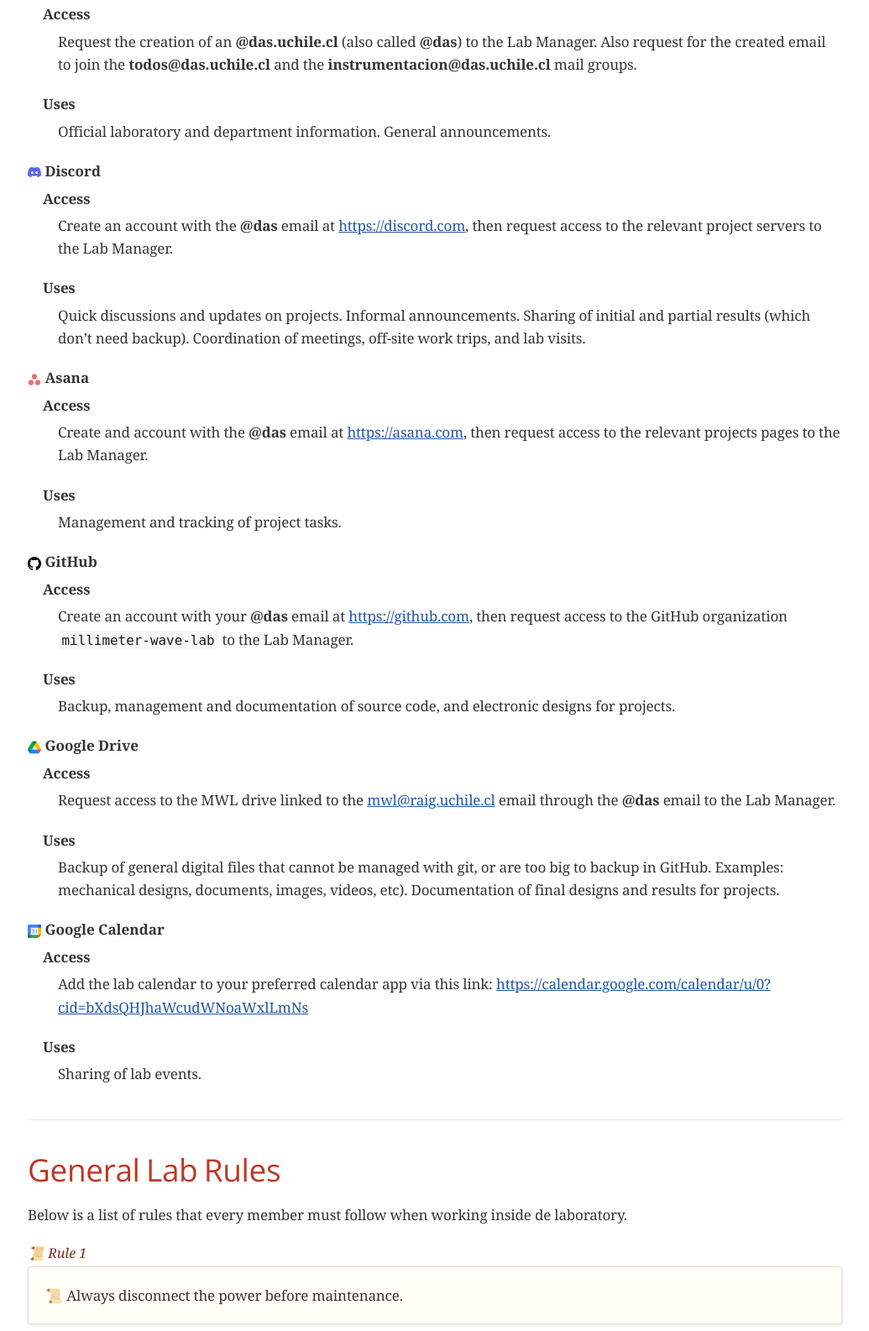
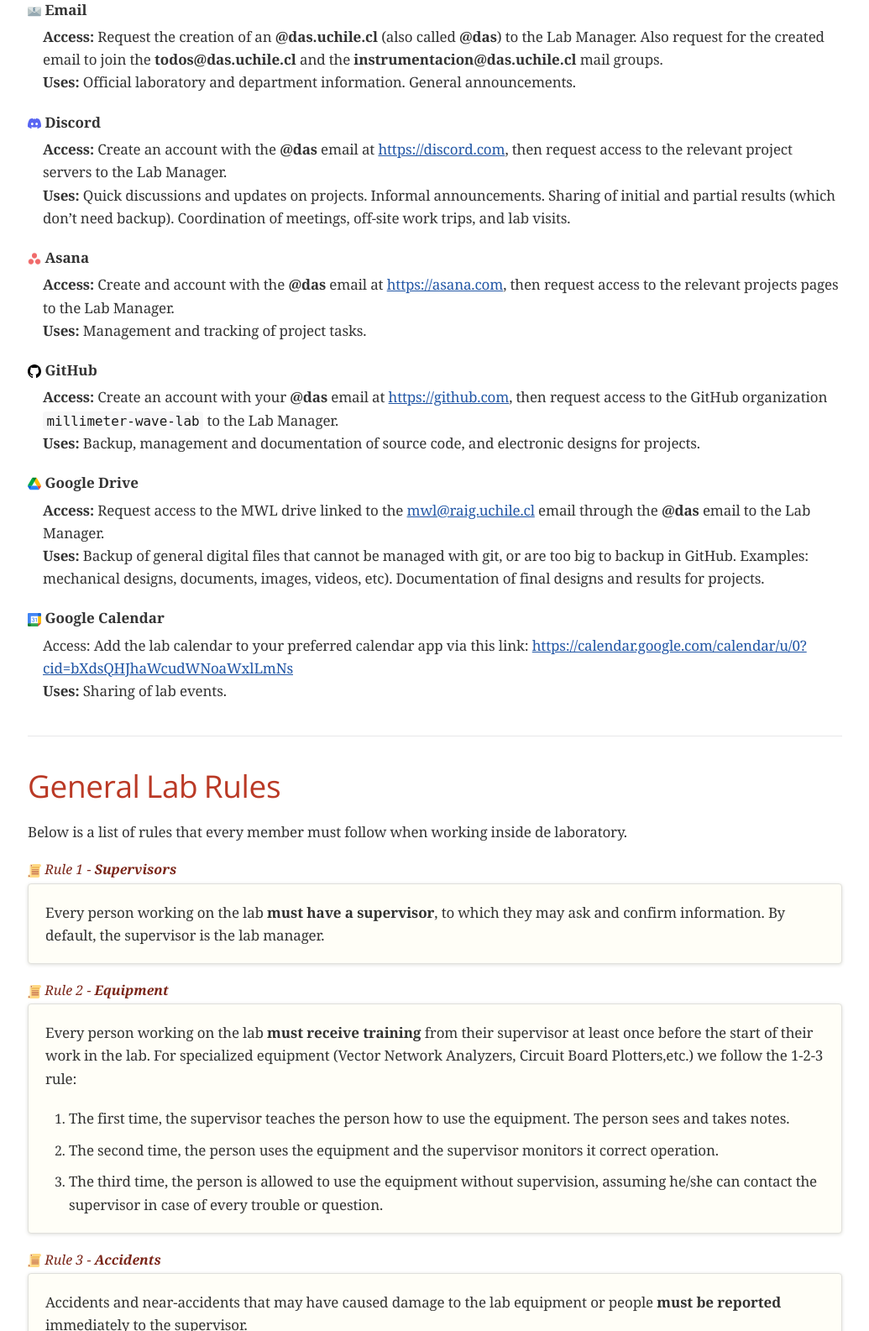
Before and after one commit to millimeter-wave-lab/MWL-Manual, a plain HTML site: page manual.html in a window 1280 px wide. Shown: the part 1215-2800 px from the top of the page at 84% size, without its empty margins (122-1157 px from the left). Drawn offline with nearby package versions, Linux system fonts and the light colour scheme; a web font is replaced by a local one.

Commit message:
progress

```diff
--- a/manual.html
+++ b/manual.html
@@ -459,6 +459,7 @@ body.book #toc,body.book #preamble,body.book h1.sect0,body.book .sect1>h2{page-b
 <li><a href="#_other_files">Other Files</a></li>
 </ul>
 </li>
+<li><a href="#_telework_rules">Telework Rules</a></li>
 </ul>
 </div>
 </div>
@@ -502,93 +503,33 @@ body.book #toc,body.book #preamble,body.book h1.sect0,body.book .sect1>h2{page-b
 <dl>
 <dt class="hdlist1"><span class="image"><img src="images/logos/email.svg" alt="email" width="16"></span> Email</dt>
 <dd>
-<div class="dlist">
-<dl>
-<dt class="hdlist1">Access</dt>
-<dd>
-<p>Request the creation of an <strong>@das.uchile.cl</strong> (also called <strong>@das</strong>) to the Lab Manager. Also request for the created email to join the <strong>todos@das.uchile.cl</strong> and the <strong>instrumentacion@das.uchile.cl</strong> mail groups.</p>
-</dd>
-<dt class="hdlist1">Uses</dt>
-<dd>
-<p>Official laboratory and department information. General announcements.</p>
-</dd>
-</dl>
-</div>
+<p><strong>Access:</strong> Request the creation of an <strong>@das.uchile.cl</strong> (also called <strong>@das</strong>) to the Lab Manager. Also request for the created email to join the <strong>todos@das.uchile.cl</strong> and the <strong>instrumentacion@das.uchile.cl</strong> mail groups.<br>
+<strong>Uses:</strong> Official laboratory and department information. General announcements.</p>
 </dd>
 <dt class="hdlist1"><span class="image"><img src="images/logos/discord.svg" alt="discord" width="16"></span> Discord</dt>
 <dd>
-<div class="dlist">
-<dl>
-<dt class="hdlist1">Access</dt>
-<dd>
-<p>Create an account with the <strong>@das</strong> email at <a href="https://discord.com" class="bare">https://discord.com</a>, then request access to the relevant project servers to the Lab Manager.</p>
-</dd>
-<dt class="hdlist1">Uses</dt>
-<dd>
-<p>Quick discussions and updates on projects. Informal announcements. Sharing of initial and partial results (which don&#8217;t need backup). Coordination of meetings, off-site work trips, and lab visits.</p>
-</dd>
-</dl>
-</div>
+<p><strong>Access:</strong> Create an account with the <strong>@das</strong> email at <a href="https://discord.com" class="bare">https://discord.com</a>, then request access to the relevant project servers to the Lab Manager.<br>
+<strong>Uses:</strong> Quick discussions and updates on projects. Informal announcements. Sharing of initial and partial results (which don&#8217;t need backup). Coordination of meetings, off-site work trips, and lab visits.</p>
 </dd>
 <dt class="hdlist1"><span class="image"><img src="images/logos/asana.png" alt="asana" width="16"></span> Asana</dt>
 <dd>
-<div class="dlist">
-<dl>
-<dt class="hdlist1">Access</dt>
-<dd>
-<p>Create and account with the <strong>@das</strong> email at <a href="https://asana.com" class="bare">https://asana.com</a>, then request access to the relevant projects pages to the Lab Manager.</p>
-</dd>
-<dt class="hdlist1">Uses</dt>
-<dd>
-<p>Management and tracking of project tasks.</p>
-</dd>
-</dl>
-</div>
+<p><strong>Access:</strong> Create and account with the <strong>@das</strong> email at <a href="https://asana.com" class="bare">https://asana.com</a>, then request access to the relevant projects pages to the Lab Manager.<br>
+<strong>Uses:</strong> Management and tracking of project tasks.</p>
 </dd>
 <dt class="hdlist1"><span class="image"><img src="images/logos/github.svg" alt="github" width="16"></span> GitHub</dt>
 <dd>
-<div class="dlist">
-<dl>
-<dt class="hdlist1">Access</dt>
-<dd>
-<p>Create an account with your <strong>@das</strong> email at <a href="https://github.com" class="bare">https://github.com</a>, then request access to the GitHub organization <code>millimeter-wave-lab</code> to the Lab Manager.</p>
-</dd>
-<dt class="hdlist1">Uses</dt>
-<dd>
-<p>Backup, management and documentation of source code, and electronic designs for projects.</p>
-</dd>
-</dl>
-</div>
+<p><strong>Access:</strong> Create an account with your <strong>@das</strong> email at <a href="https://github.com" class="bare">https://github.com</a>, then request access to the GitHub organization <code>millimeter-wave-lab</code> to the Lab Manager.<br>
+<strong>Uses:</strong> Backup, management and documentation of source code, and electronic designs for projects.</p>
 </dd>
 <dt class="hdlist1"><span class="image"><img src="images/logos/gdrive.svg" alt="gdrive" width="16"></span> Google Drive</dt>
 <dd>
-<div class="dlist">
-<dl>
-<dt class="hdlist1">Access</dt>
-<dd>
-<p>Request access to the MWL drive linked to the <a href="mailto:mwl@raig.uchile.cl">mwl@raig.uchile.cl</a> email through the <strong>@das</strong> email to the Lab Manager.</p>
-</dd>
-<dt class="hdlist1">Uses</dt>
-<dd>
-<p>Backup of general digital files that cannot be managed with git, or are too big to backup in GitHub. Examples: mechanical designs, documents, images, videos, etc). Documentation of final designs and results for projects.</p>
-</dd>
-</dl>
-</div>
+<p><strong>Access:</strong> Request access to the MWL drive linked to the <a href="mailto:mwl@raig.uchile.cl">mwl@raig.uchile.cl</a> email through the <strong>@das</strong> email to the Lab Manager.<br>
+<strong>Uses:</strong> Backup of general digital files that cannot be managed with git, or are too big to backup in GitHub. Examples: mechanical designs, documents, images, videos, etc). Documentation of final designs and results for projects.</p>
 </dd>
 <dt class="hdlist1"><span class="image"><img src="images/logos/gcalendar.svg" alt="gcalendar" width="16"></span> Google Calendar</dt>
 <dd>
-<div class="dlist">
-<dl>
-<dt class="hdlist1">Access</dt>
-<dd>
-<p>Add the lab calendar to your preferred calendar app via this link: <a href="https://calendar.google.com/calendar/u/0?cid=bXdsQHJhaWcudWNoaWxlLmNs" class="bare">https://calendar.google.com/calendar/u/0?cid=bXdsQHJhaWcudWNoaWxlLmNs</a></p>
-</dd>
-<dt class="hdlist1">Uses</dt>
-<dd>
-<p>Sharing of lab events.</p>
-</dd>
-</dl>
-</div>
+<p>Access: Add the lab calendar to your preferred calendar app via this link: <a href="https://calendar.google.com/calendar/u/0?cid=bXdsQHJhaWcudWNoaWxlLmNs" class="bare">https://calendar.google.com/calendar/u/0?cid=bXdsQHJhaWcudWNoaWxlLmNs</a><br>
+<strong>Uses:</strong> Sharing of lab events.</p>
 </dd>
 </dl>
 </div>
@@ -601,10 +542,71 @@ body.book #toc,body.book #preamble,body.book h1.sect0,body.book .sect1>h2{page-b
 <p>Below is a list of rules that every member must follow when working inside de laboratory.</p>
 </div>
 <div class="exampleblock">
-<div class="title">📜 Rule 1</div>
+<div class="title"><span class="image"><img src="images/emojis/rule.svg" alt="rule" width="16"></span> Rule 1 - <strong>Supervisors</strong></div>
 <div class="content">
 <div class="paragraph">
-<p>📜 Always disconnect the power before maintenance.</p>
+<p>Every person working on the lab <strong>must have a supervisor</strong>, to which they may ask and confirm information. By default, the supervisor is the lab manager.</p>
+</div>
+</div>
+</div>
+<div class="exampleblock">
+<div class="title"><span class="image"><img src="images/emojis/rule.svg" alt="rule" width="16"></span> Rule 2 - <strong>Equipment</strong></div>
+<div class="content">
+<div class="paragraph">
+<p>Every person working on the lab <strong>must receive training</strong> from their supervisor at least once before the start of their work in the lab. For specialized equipment (Vector Network Analyzers, Circuit Board Plotters,etc.) we follow the 1-2-3 rule:</p>
+</div>
+<div class="olist arabic">
+<ol class="arabic">
+<li>
+<p>The first time, the supervisor teaches the person how to use the equipment. The person sees and takes notes.</p>
+</li>
+<li>
+<p>The second time, the person uses the equipment and the supervisor monitors it correct operation.</p>
+</li>
+<li>
+<p>The third time, the person is allowed to use the equipment without supervision, assuming he/she can contact the supervisor in case of every trouble or question.</p>
+</li>
+</ol>
+</div>
+</div>
+</div>
+<div class="exampleblock">
+<div class="title"><span class="image"><img src="images/emojis/rule.svg" alt="rule" width="16"></span> Rule 3 - <strong>Accidents</strong></div>
+<div class="content">
+<div class="paragraph">
+<p>Accidents and near-accidents that may have caused damage to the lab equipment or people <strong>must be reported</strong> immediately to the supervisor.</p>
+</div>
+</div>
+</div>
+<div class="exampleblock">
+<div class="title"><span class="image"><img src="images/emojis/rule.svg" alt="rule" width="16"></span> Rule 4 - <strong>Order</strong></div>
+<div class="content">
+<div class="paragraph">
+<p>After each experiment and each day of work every worker <strong>must return all the equipment, devices, tools, connectors and cables</strong> to their original location. If the worker must continue to use the same setup for the next day, he/she is allowed to keep the equipment in its setup position, however, all devices and tools not part of the setup must be returned to their original location.</p>
+</div>
+</div>
+</div>
+<div class="exampleblock">
+<div class="title"><span class="image"><img src="images/emojis/rule.svg" alt="rule" width="16"></span> Rule 5 - <strong>Faulty Equipment</strong></div>
+<div class="content">
+<div class="paragraph">
+<p>If the worker finds a faulty equipment or device, he/she <strong>must report it</strong>  immediately to the supervisor, even if the fault was not the responsibility of the worker. After the fault was idenfied and reported, the equipment must be <strong>labeled with a sticker</strong> describing the fault. If the worker finds a faulty cable, he/she must cut the cable and dispose it.</p>
+</div>
+</div>
+</div>
+<div class="exampleblock">
+<div class="title"><span class="image"><img src="images/emojis/rule.svg" alt="rule" width="16"></span> Rule 6 - <strong>Cleaning</strong></div>
+<div class="content">
+<div class="paragraph">
+<p>Its responsibility of each worker to <strong>keep their working area clean</strong> and free of dust after every experiment.</p>
+</div>
+</div>
+</div>
+<div class="exampleblock">
+<div class="title"><span class="image"><img src="images/emojis/rule.svg" alt="rule" width="16"></span> Rule 7 - <strong>Food</strong></div>
+<div class="content">
+<div class="paragraph">
+<p><strong>No food or drinks are allowed</strong> inside the laboratory.</p>
 </div>
 </div>
 </div>
@@ -635,11 +637,17 @@ body.book #toc,body.book #preamble,body.book h1.sect0,body.book .sect1>h2{page-b
 </div>
 </div>
 </div>
+<div class="sect1">
+<h2 id="_telework_rules">Telework Rules</h2>
+<div class="sectionbody">
+
+</div>
+</div>
 </div>
 <div id="footer">
 <div id="footer-text">
 Version 0.0<br>
-Last updated 2026-11-09 10:52:59 -0300
+Last updated 2026-11-10 15:57:15 -0300
 </div>
 </div>
 </body>
```
Also changed, not shown: images/emojis/rule.svg (added), 2 other files.
